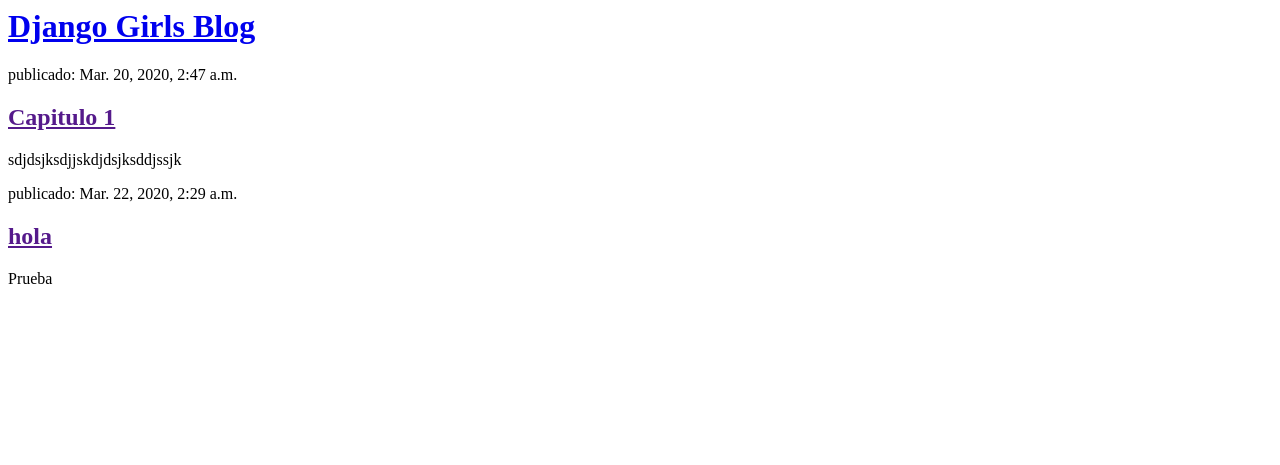
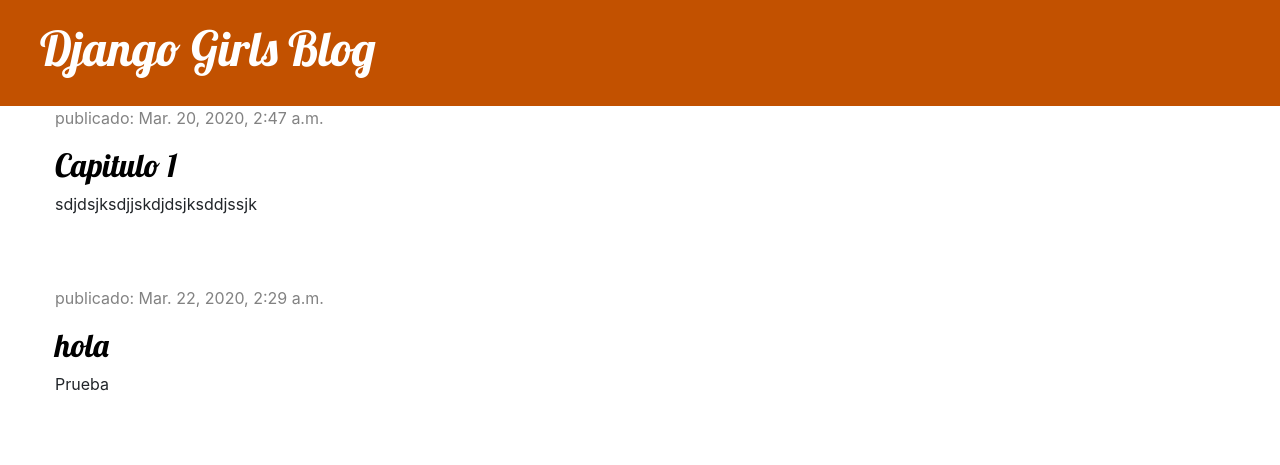
Before and after one commit to daebaklud18/my-first-blog, a Django app: page / in a window 1280 px wide. Shown: the top 465 px of the page. Run offline with Django 3.2, Linux system fonts and the light colour scheme; data comes from the database, SQL or seed files in the repository; some libraries are stand-ins or nearby versions.

Commit message:
Agregadas vistas y plantilla para el detalle del post del blog así como también CSS para el sitio.

```diff
--- /dev/null
+++ b/blog/static/blog/blog.css
@@ -0,0 +1,46 @@
+.page-header {
+    background-color: #C25100;
+    margin-top: 0;
+    padding: 20px 20px 20px 40px;
+}
+
+.page-header h1, .page-header h1 a, .page-header h1 a:visited, .page-header h1 a:active {
+    color: #ffffff;
+    font-size: 36pt;
+    text-decoration: none;
+}
+
+.content {
+    margin-left: 40px;
+}
+
+h1, h2, h3, h4 {
+    font-family: 'Lobster', cursive;
+}
+
+.date {
+    color: #828282;
+}
+
+.save {
+    float: right;
+}
+
+.post-form textarea, .post-form input {
+    width: 100%;
+}
+
+.top-menu, .top-menu:hover, .top-menu:visited {
+    color: #ffffff;
+    float: right;
+    font-size: 26pt;
+    margin-right: 20px;
+}
+
+.post {
+    margin-bottom: 70px;
+}
+
+.post h2 a, .post h2 a:visited {
+    color: #000000;
+}
--- /dev/null
+++ b/blog/templates/blog/base.html
@@ -0,0 +1,23 @@
+{% load static %}
+<html>
+    <head>
+        <title>Django Girls blog</title>
+        <link rel="stylesheet" href="https://stackpath.bootstrapcdn.com/bootstrap/4.3.1/css/bootstrap.min.css" integrity="sha384-ggOyR0iXCbMQv3Xipma34MD+dH/1fQ784/j6cY/iJTQUOhcWr7x9JvoRxT2MZw1T" crossorigin="anonymous">
+
+        <link href='//fonts.googleapis.com/css?family=Lobster&subset=latin,latin-ext' rel='stylesheet' type='text/css'>
+        <link rel="stylesheet" href="{% static 'blog/blog.css' %}">
+    </head>
+    <body>
+        <div class="page-header">
+            <h1><a href="/">Django Girls Blog</a></h1>
+        </div>
+        <div class="content container">
+            <div class="row">
+                <div class="col-md-8">
+                {% block content %}
+                {% endblock %}
+                </div>
+            </div>
+        </div>
+    </body>
+</html>
--- a/blog/templates/blog/post_list.html
+++ b/blog/templates/blog/post_list.html
@@ -1,18 +1,15 @@
-<html>
-    <head>
-        <title>Django Girls blog</title>
-    </head>
-    <body>
-        <div>
-            <h1><a href="/">Django Girls Blog</a></h1>
-        </div>
+{% extends 'blog/base.html' %}
+
+{% block content %}
+
         {% for post in posts %}
-        <div>
+
+        <div class="post">
+            <div class="date">
             <p> publicado: {{ post.fecha_publicacion }}</p>
-            <h2><a href="">{{ post.titulo }}</a></h2>
+            </div>
+            <h2><a href="{% url 'post_detail' pk=post.pk %}">{{ post.titulo }}</a></h2>
             <p>{{ post.texto|linebreaksbr }}</p>
         </div>
     {% endfor %}
-
-    </body>
-</html>
+    {% endblock %}
--- a/blog/urls.py
+++ b/blog/urls.py
@@ -3,4 +3,6 @@ from . import views
 
 urlpatterns = [
     path('', views.post_list, name='post_list'),
+    path('post/<int:pk>/', views.post_detail, name='post_detail'),
+
 ]
--- a/blog/views.py
+++ b/blog/views.py
@@ -1,7 +1,12 @@
 from django.shortcuts import render
 from django.utils import timezone
 from .models import Post
+from django.shortcuts import render, get_object_or_404
 
 def post_list(request):
     posts = Post.objects.filter(fecha_publicacion__lte=timezone.now()).order_by('fecha_publicacion')
     return render(request, 'blog/post_list.html', {'posts': posts})
+
+def post_detail(request,pk):
+    post = get_object_or_404(Post, pk=pk)
+    return render(request, 'blog/post_detail.html', {'post': post})
```
Also changed, not shown: blog/templates/blog/post_detail.html (added, +13 -0 lines).
